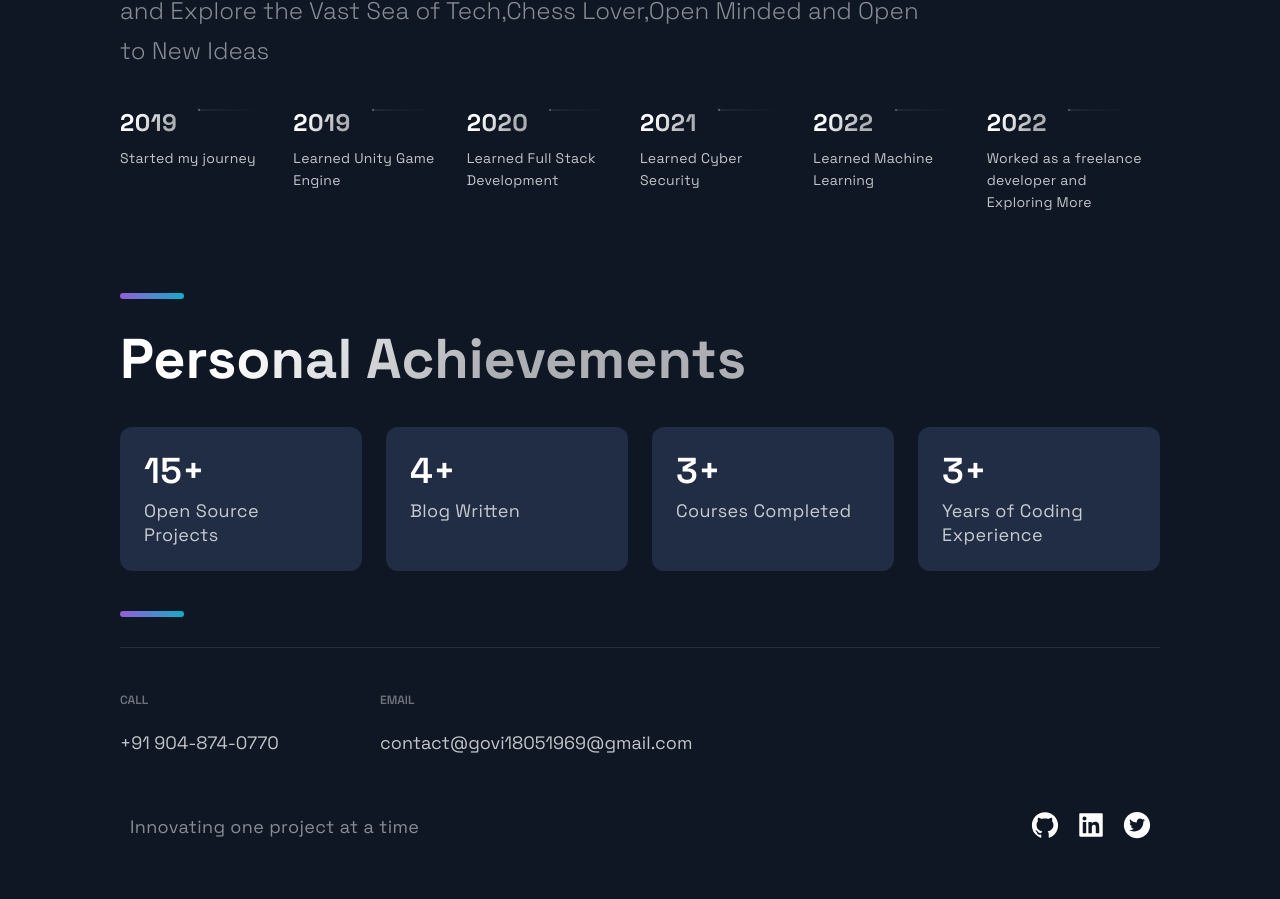
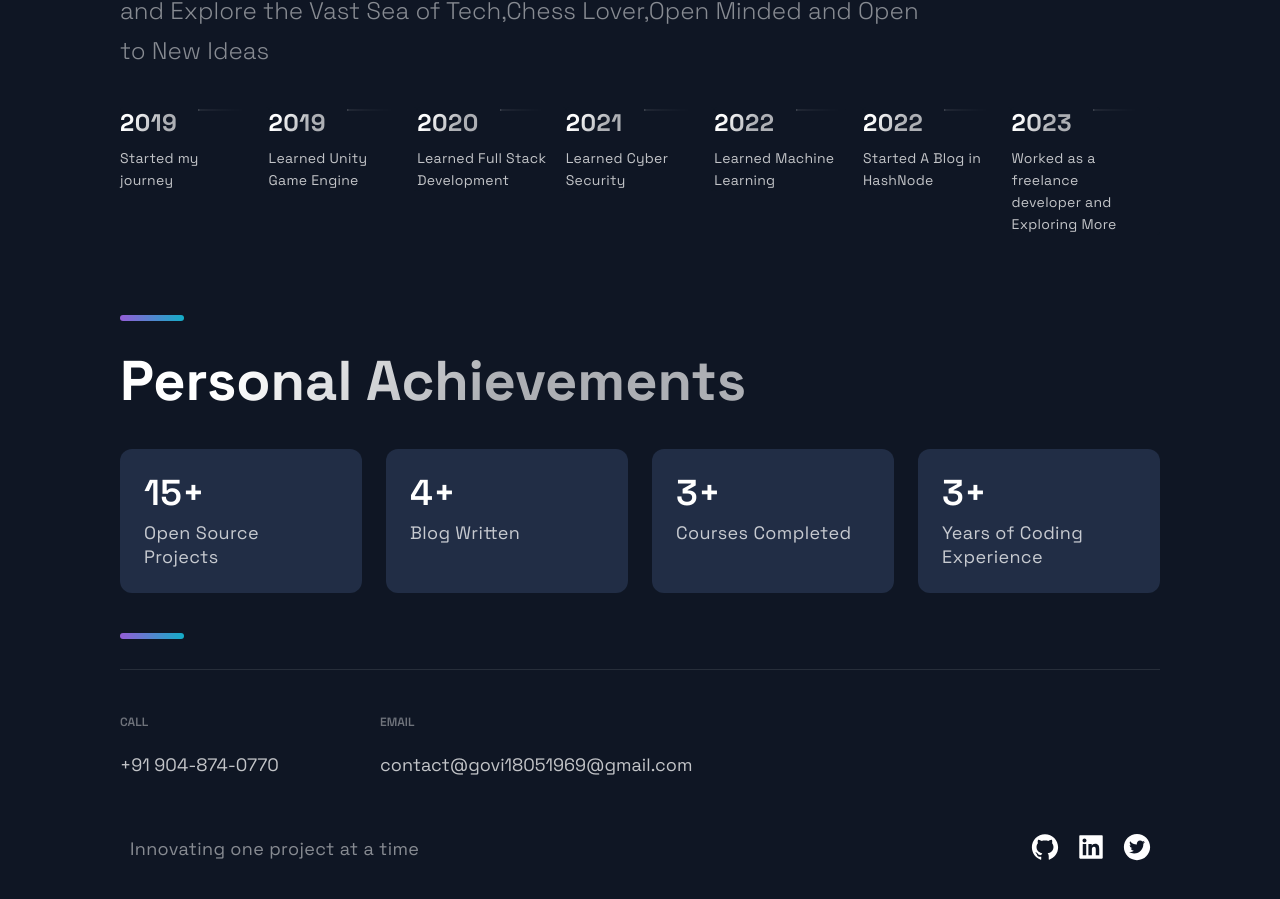
Before and after one commit to Govi2020/Profolio-website, a Next.js app: page / in a window 1280 px wide. Shown: the part 3489-4388 px from the top of the page. Built offline with nearby package versions, Linux system fonts and the light colour scheme.

Commit message:
Update constants.js

```diff
--- a/src/constants/constants.js
+++ b/src/constants/constants.js
@@ -61,5 +61,6 @@ export const TimeLineData = [
   { year: 2020, text: 'Learned Full Stack Development', },
   { year: 2021, text: 'Learned Cyber Security', },
   { year: 2022, text: 'Learned Machine Learning', },
-  { year: 2022, text: 'Worked as a freelance developer and Exploring More', },
+  { year: 2022, text: 'Started A Blog in HashNode', },
+  { year: 2023, text: 'Worked as a freelance developer and Exploring More', },
 ];
```
